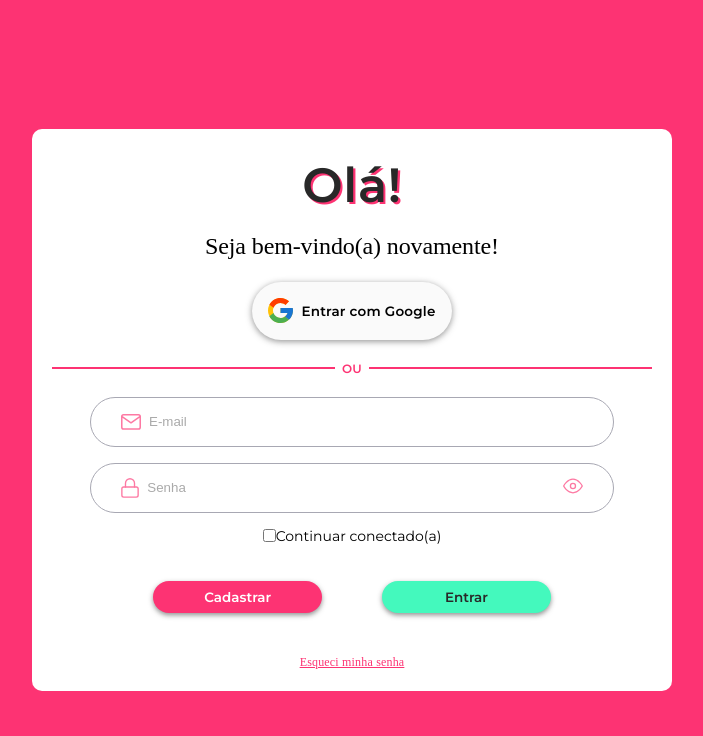
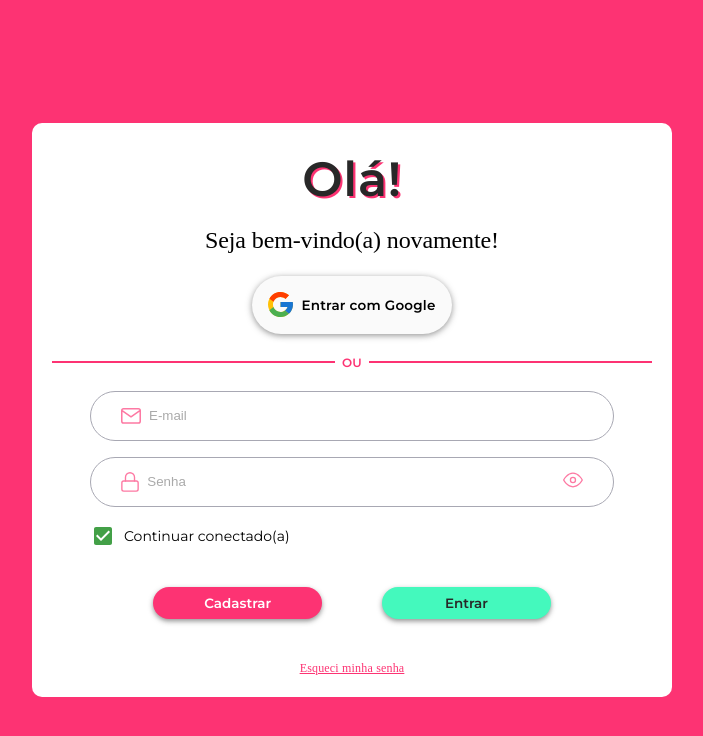
Before and after one commit to Jello-Education/jello, a React (Create React App) app: page /signin in a window 1280 px wide. Shown: the top 736 px of the page, without its empty margins (288-991 px from the left). Built offline with nearby package versions, Linux system fonts and the light colour scheme; no server answers; a web font is replaced by a local one.

Commit message:
feat: creating keep signed in button

```diff
--- a/src/components/Conect/index.jsx
+++ /dev/null
@@ -1,15 +0,0 @@
-import React from 'react';
-
-import { Container, TitleConect } from './stlyes';
-
-const Conect = () => {
-  const v = 0;
-  return (
-    <Container>
-      <input type="checkbox" />
-      <TitleConect>Continuar conectado(a)</TitleConect>
-    </Container>
-  );
-};
-
-export default Conect;
--- /dev/null
+++ b/src/screens/SigInStudent/components/Conect/index.jsx
@@ -0,0 +1,26 @@
+import React from 'react';
+
+import { green, pink } from '@mui/material/colors';
+
+import { Check, Container, TitleConect } from './stlyes';
+
+const Conect = () => {
+  const v = 0;
+  return (
+    <Container>
+      <Check
+        defaultChecked
+        sx={{
+          color: pink[800],
+          '&.Mui-checked': {
+            color: green[600],
+          },
+        }}
+      />
+
+      <TitleConect>Continuar conectado(a)</TitleConect>
+    </Container>
+  );
+};
+
+export default Conect;
--- a/src/components/Conect/stlyes.js
+++ b/src/screens/SigInStudent/components/Conect/stlyes.js
@@ -1,16 +1,15 @@
+import Checkbox from '@mui/material/Checkbox';
 import styled from 'styled-components';
 
-import { FontFamily, MediaQuery } from '../../styles/variables';
+import { FontFamily, MediaQuery } from '../../../../styles/variables';
 
 export const Container = styled.div`
   display: flex;
   justify-content: center;
   align-items: center;
+`;
 
-  input {
-    border-radius: 40px;
-  }
-`;
+export const Check = styled(Checkbox)``;
 
 export const TitleConect = styled.p`
   font-family: ${FontFamily.MONTSERRAT};
--- a/src/screens/SigInStudent/index.jsx
+++ b/src/screens/SigInStudent/index.jsx
@@ -4,8 +4,8 @@ import EmailIcon from '../../assets/icons/email.svg';
 import PadlockIcon from '../../assets/icons/padlock.svg';
 import ButtonGoogle from '../../components/ButtonGoogle';
 import ButtonMain from '../../components/ButtonMain';
-import Conect from '../../components/Conect';
 import InputLogin from '../../components/InputLogin';
+import Conect from './components/Conect';
 import {
   Container,
   ContainerInput,
--- a/src/screens/SigInStudent/style.js
+++ b/src/screens/SigInStudent/style.js
@@ -96,6 +96,10 @@ export const Divider = styled.div`
 export const ContainerInput = styled.div`
   padding: 0 30px;
 
+  div:last-child {
+    justify-content: left;
+  }
+
   @media ${MediaQuery.MOBILE} {
     padding: 0px;
   }
```
